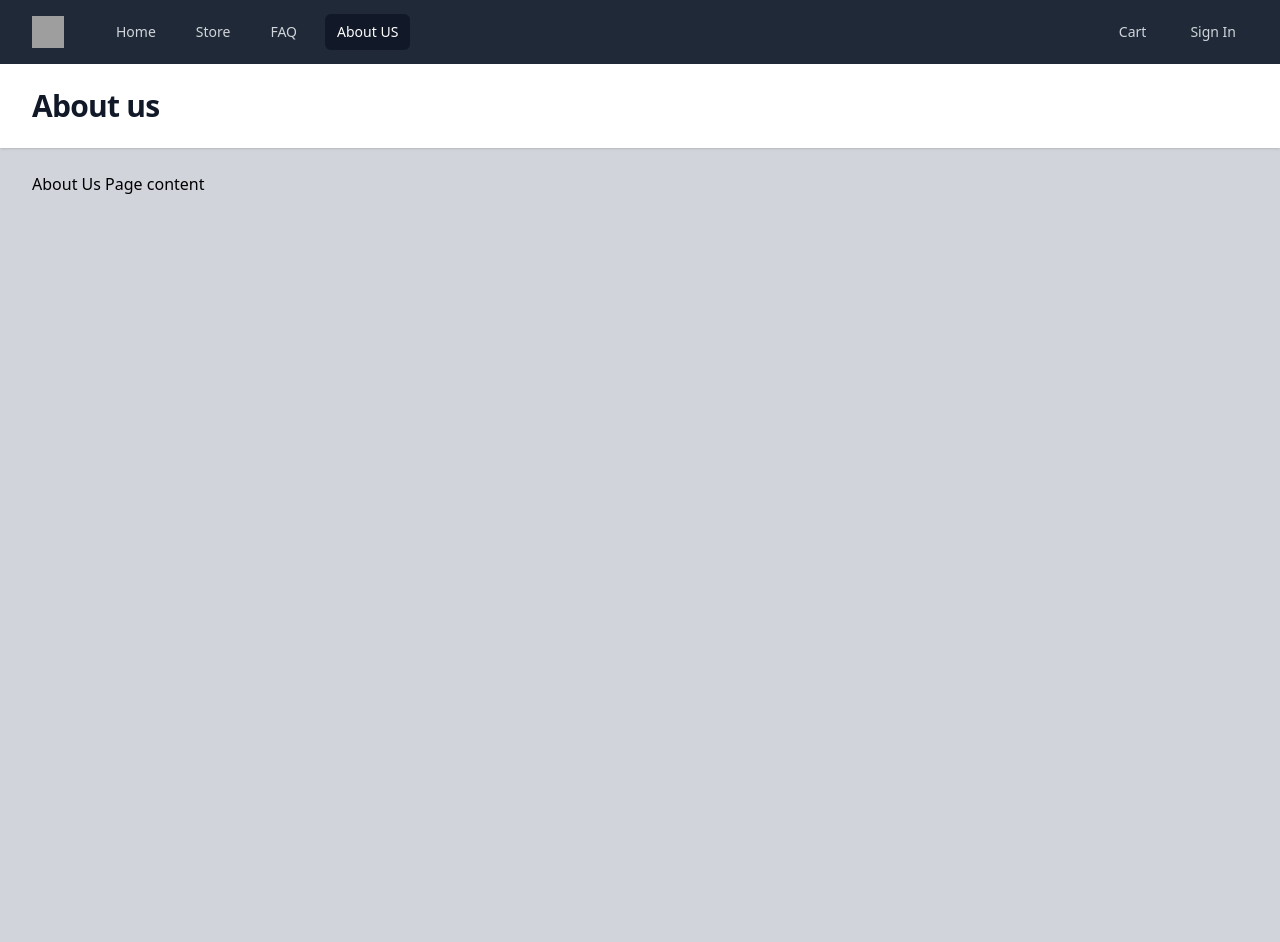
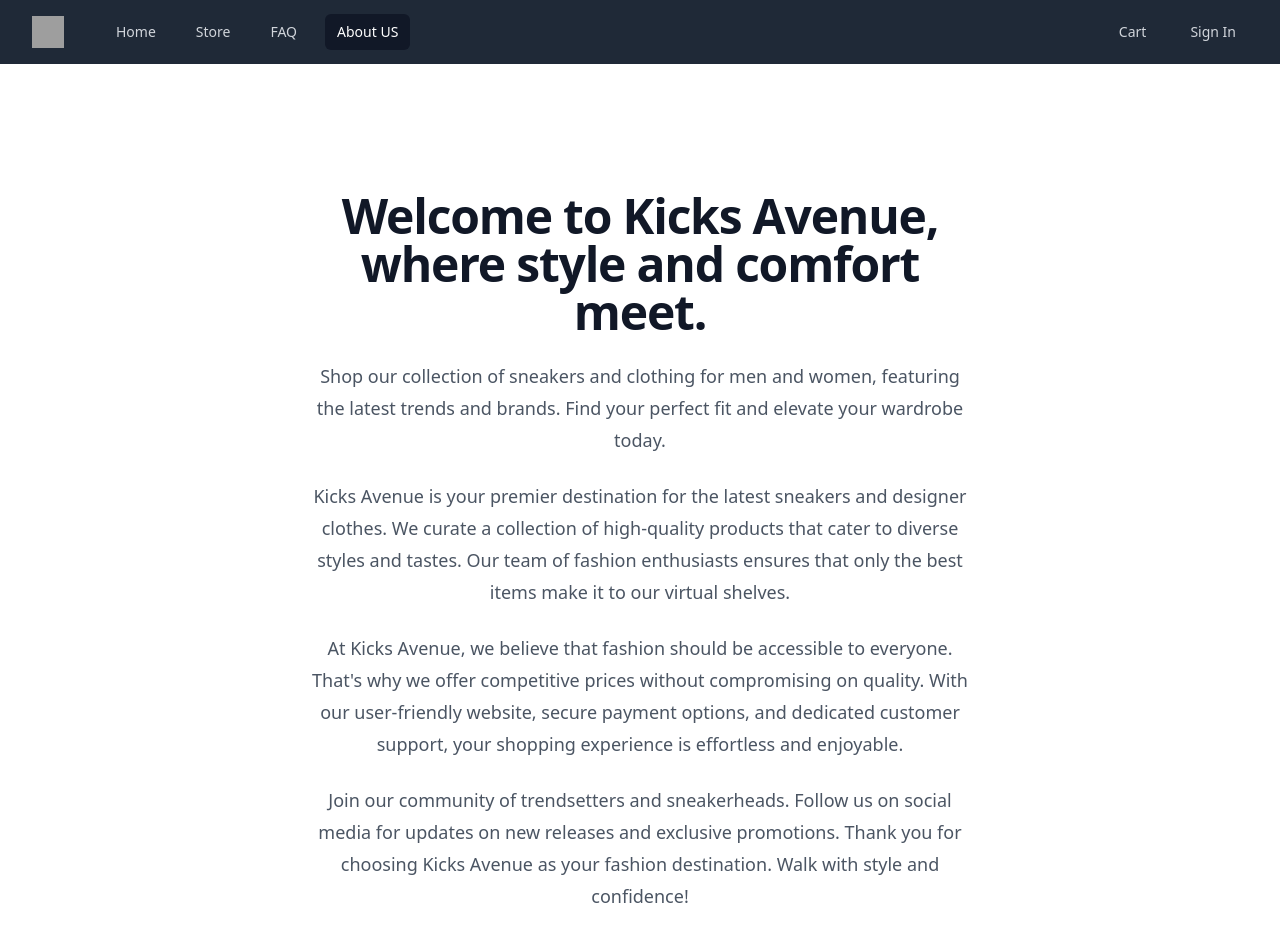
Before and after one commit to mihaildanilov/NodeJS-React-TS-Exam-Assignment, a React (Vite) app in the folder frontend/: page /about in a window 1280 px wide. Shown: the top 942 px of the page. Before the commit the page ends 800 px from the top, so only its background shows below. Built offline with nearby package versions, Linux system fonts and the light colour scheme; grey boxes are pictures that could not be loaded.

Commit message:
About Us page added (#84)

```diff
--- a/frontend/src/components/ProductList.tsx
+++ b/frontend/src/components/ProductList.tsx
@@ -12,7 +12,7 @@ const ProductList = () => {
 		<MessageBoxError message={getError(error as ApiError)} />
 	) : (
 		<div className="bg-white">
-			<div className="mx-auto max-w-2xl px-4 py-16 sm:px-6 sm:py-24 lg:max-w-7xl lg:px-8">
+			<div className="mx-auto max-w-2xl px-4 py-16 sm:p-6 lg:max-w-7xl lg:px-8">
 				<h2 className="text-2xl font-bold tracking-tight text-gray-900">Our products</h2>
 
 				<div className="mt-6 grid grid-cols-1 gap-x-6 gap-y-10 sm:grid-cols-2 lg:grid-cols-4 xl:gap-x-8">
--- a/frontend/src/pages/customer/AboutUsPage.tsx
+++ b/frontend/src/pages/customer/AboutUsPage.tsx
@@ -1,10 +1,40 @@
-import { PageComponent } from '../layouts';
-
 const AboutUs = () => {
 	return (
-		<PageComponent title="About us">
-			<div>About Us Page content</div>
-		</PageComponent>
+		<div className="bg-white">
+			<div className="relative isolate px-6 lg:px-8">
+				<div className="mx-auto max-w-2xl py-24 sm:py-32 lg:py-48">
+					<div className="text-center">
+						<h1 className="text-4xl font-bold tracking-tight text-gray-900 sm:text-5xl">
+							Welcome to Kicks Avenue, where style and comfort meet.
+						</h1>
+						<p className="mt-6 text-lg leading-8 text-gray-600">
+							Shop our collection of sneakers and clothing for men and women,
+							featuring the latest trends and brands. Find your perfect fit and
+							elevate your wardrobe today.
+						</p>
+						<p className="mt-6 text-lg leading-8 text-gray-600">
+							Kicks Avenue is your premier destination for the latest sneakers and
+							designer clothes. We curate a collection of high-quality products that
+							cater to diverse styles and tastes. Our team of fashion enthusiasts
+							ensures that only the best items make it to our virtual shelves.
+						</p>
+						<p className="mt-6 text-lg leading-8 text-gray-600">
+							At Kicks Avenue, we believe that fashion should be accessible to
+							everyone. That&apos;s why we offer competitive prices without
+							compromising on quality. With our user-friendly website, secure payment
+							options, and dedicated customer support, your shopping experience is
+							effortless and enjoyable.
+						</p>
+						<p className="mt-6 text-lg leading-8 text-gray-600">
+							Join our community of trendsetters and sneakerheads. Follow us on social
+							media for updates on new releases and exclusive promotions. Thank you
+							for choosing Kicks Avenue as your fashion destination. Walk with style
+							and confidence!
+						</p>
+					</div>
+				</div>
+			</div>
+		</div>
 	);
 };
 
--- a/frontend/src/pages/main/MainPage.tsx
+++ b/frontend/src/pages/main/MainPage.tsx
@@ -6,15 +6,6 @@ export default function Example() {
 			<div className="bg-white">
 				<div className="relative isolate px-6 pt-14 lg:px-8">
 					<div className="mx-auto max-w-2xl py-32 sm:py-48 lg:py-56">
-						<div className="hidden sm:mb-8 sm:flex sm:justify-center">
-							<div className="relative rounded-full px-3 py-1 text-sm leading-6 text-gray-600 ring-1 ring-gray-900/10 hover:ring-gray-900/20">
-								Subscribe to our newsletter!{' '}
-								<a href="#newsletter" className="font-semibold text-indigo-600 ">
-									<span className="absolute inset-0" aria-hidden="true" />
-									Subscribe <span aria-hidden="true">&rarr;</span>
-								</a>
-							</div>
-						</div>
 						<div className="text-center">
 							<h1 className="text-4xl font-bold tracking-tight text-gray-900 sm:text-5xl">
 								Welcome to Kicks Avenue, where style and comfort meet.
```
Also changed, not shown: frontend/public/images/aboutus.jpeg (added).
